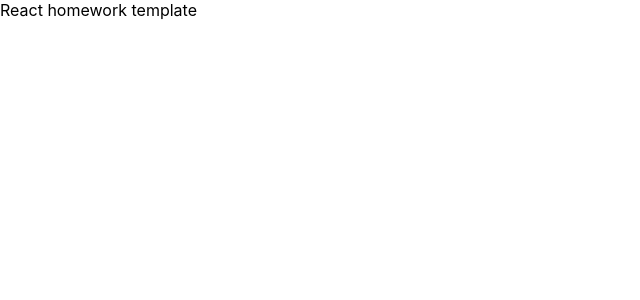
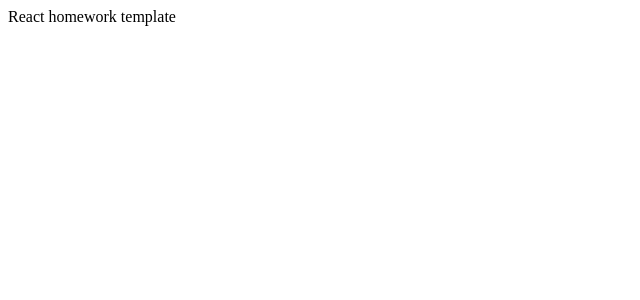
Before and after one commit to TheMainOne/goit-react-hw-04-hooks-feedback, a React (Create React App) app: page / in a window 1280 px wide. Shown: the top 300 px of the page, without its empty margins (0-640 px from the left). Built offline with nearby package versions, Linux system fonts and the light colour scheme.

Commit message:
deleted some unneeded files

```diff
--- a/src/components/App.jsx
+++ b/src/components/App.jsx
@@ -1,3 +1,5 @@
+import React from "react";
+
 export const App = () => {
   return <>React homework template</>;
 };
--- a/src/index.css
+++ /dev/null
@@ -1,15 +0,0 @@
-@import-normalize; /* bring in normalize.css styles */
-
-body {
-  margin: 0;
-  font-family: -apple-system, BlinkMacSystemFont, 'Segoe UI', 'Roboto', 'Oxygen',
-    'Ubuntu', 'Cantarell', 'Fira Sans', 'Droid Sans', 'Helvetica Neue',
-    sans-serif;
-  -webkit-font-smoothing: antialiased;
-  -moz-osx-font-smoothing: grayscale;
-}
-
-code {
-  font-family: source-code-pro, Menlo, Monaco, Consolas, 'Courier New',
-    monospace;
-}
--- a/src/index.js
+++ b/src/index.js
@@ -2,7 +2,6 @@
 import ReactDOM from 'react-dom';
 import { App } from 'components/App';
 import reportWebVitals from './reportWebVitals';
-import './index.css';
 
 ReactDOM.render(
   <React.StrictMode>
```
